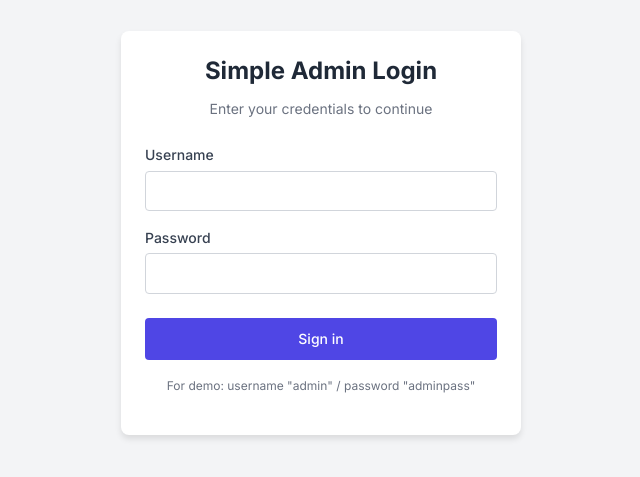
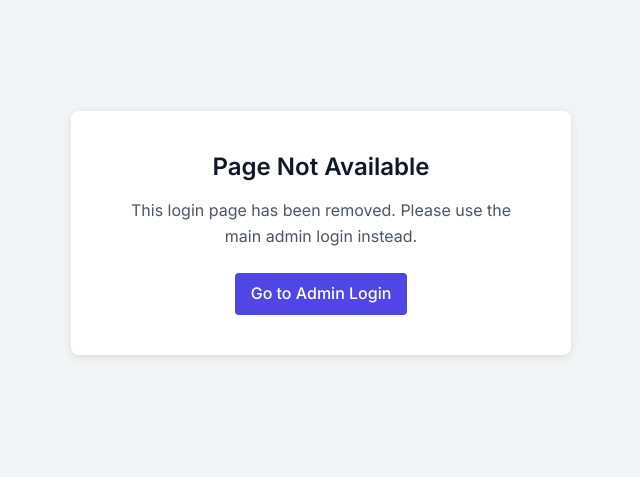
Before and after one commit to herculeanfit1/AIStudyPlans, a Next.js app: page /admin-simple/login in a window 1280 px wide. Shown: the part 167-644 px from the top of the page, without its empty margins (319-959 px from the left). Built offline with nearby package versions, Linux system fonts and the light colour scheme.

Commit message:
fix: improve admin page and remove sensitive information from admin-simple

```diff
--- a/app/admin-simple/login/page.tsx
+++ b/app/admin-simple/login/page.tsx
@@ -1,143 +1,41 @@
-'use client';
-
-import React, { useState } from 'react';
-import { useRouter } from 'next/navigation';
-
-export default function AdminLoginSimple() {
-  const router = useRouter();
-  const [username, setUsername] = useState('');
-  const [password, setPassword] = useState('');
-  const [error, setError] = useState('');
-
-  const handleSubmit = (e: React.FormEvent) => {
-    e.preventDefault();
-    console.log('Login attempt with:', username);
-
-    if (username === 'admin' && password === 'adminpass') {
-      try {
-        localStorage.setItem('isAdmin', 'true');
-        router.push('/admin-simple');
-      } catch (err) {
-        console.error('Login error:', err);
-        setError('Browser storage error. Please enable cookies.');
-      }
-    } else {
-      setError('Invalid username or password');
-    }
-  };
-
+export default function AdminSimpleLoginPage() {
   return (
     <div style={{
-      minHeight: '100vh',
       display: 'flex',
+      justifyContent: 'center',
       alignItems: 'center',
-      justifyContent: 'center',
+      height: '100vh',
       backgroundColor: '#f3f4f6',
-      padding: '16px'
+      padding: '20px'
     }}>
       <div style={{
-        maxWidth: '400px',
-        width: '100%',
+        maxWidth: '500px',
+        textAlign: 'center',
+        padding: '40px',
         backgroundColor: 'white',
         borderRadius: '8px',
-        padding: '24px',
-        boxShadow: '0 4px 6px rgba(0, 0, 0, 0.1)'
+        boxShadow: '0 2px 10px rgba(0, 0, 0, 0.1)'
       }}>
-        <div style={{ textAlign: 'center', marginBottom: '24px' }}>
-          <h1 style={{ fontSize: '24px', fontWeight: 'bold', color: '#1f2937' }}>
-            Simple Admin Login
+        <h1 style={{ fontSize: '24px', marginBottom: '16px', color: '#111827' }}>
+          Page Not Available
         </h1>
-          <p style={{ fontSize: '14px', color: '#6b7280' }}>
-            Enter your credentials to continue
+        <p style={{ color: '#4b5563', marginBottom: '24px' }}>
+          This login page has been removed. Please use the main admin login instead.
         </p>
-        </div>
-
-        {error && (
-          <div style={{
-            backgroundColor: '#fee2e2',
-            borderLeft: '4px solid #ef4444',
-            padding: '8px 12px',
-            marginBottom: '16px',
-            borderRadius: '4px'
-          }}>
-            <p style={{ fontSize: '14px', color: '#b91c1c' }}>{error}</p>
-          </div>
-        )}
-
-        <form onSubmit={handleSubmit}>
-          <div style={{ marginBottom: '16px' }}>
-            <label htmlFor="username" style={{
-              display: 'block',
-              fontSize: '14px',
-              fontWeight: '500',
-              marginBottom: '4px',
-              color: '#374151'
-            }}>
-              Username
-            </label>
-            <input
-              id="username"
-              type="text"
-              value={username}
-              onChange={(e) => setUsername(e.target.value)}
+        <a
+          href="/admin/login"
           style={{
-                width: '100%',
-                padding: '8px 12px',
-                border: '1px solid #d1d5db',
-                borderRadius: '4px',
-                fontSize: '14px'
-              }}
-              required
-            />
-          </div>
-
-          <div style={{ marginBottom: '24px' }}>
-            <label htmlFor="password" style={{
-              display: 'block',
-              fontSize: '14px',
-              fontWeight: '500',
-              marginBottom: '4px',
-              color: '#374151'
-            }}>
-              Password
-            </label>
-            <input
-              id="password"
-              type="password"
-              value={password}
-              onChange={(e) => setPassword(e.target.value)}
-              style={{
-                width: '100%',
-                padding: '8px 12px',
-                border: '1px solid #d1d5db',
-                borderRadius: '4px',
-                fontSize: '14px'
-              }}
-              required
-            />
-          </div>
-
-          <button
-            type="submit"
-            style={{
-              width: '100%',
-              padding: '10px 16px',
+            display: 'inline-block',
+            padding: '8px 16px',
             backgroundColor: '#4f46e5',
             color: 'white',
-              border: 'none',
             borderRadius: '4px',
-              fontSize: '14px',
-              fontWeight: '500',
-              cursor: 'pointer'
+            textDecoration: 'none',
+            fontWeight: '500'
           }}
         >
-            Sign in
-          </button>
-
-          <div style={{ textAlign: 'center', marginTop: '16px', fontSize: '12px', color: '#6b7280' }}>
-            <p>For demo: username "admin" / password "adminpass"</p>
-          </div>
-        </form>
+          Go to Admin Login
+        </a>
       </div>
     </div>
   );
--- a/app/admin-simple/page.tsx
+++ b/app/admin-simple/page.tsx
@@ -1,167 +1,41 @@
-'use client';
-
-import React, { useEffect, useState } from 'react';
-import { useRouter } from 'next/navigation';
-
-export default function AdminDashboardSimple() {
-  const router = useRouter();
-  const [isAuthenticated, setIsAuthenticated] = useState(false);
-  const [isLoading, setIsLoading] = useState(true);
-
-  useEffect(() => {
-    // Check if user is authenticated
-    try {
-      const isAdmin = localStorage.getItem('isAdmin') === 'true';
-      console.log('Auth check result:', isAdmin);
-
-      if (!isAdmin) {
-        router.push('/admin-simple/login');
-      } else {
-        setIsAuthenticated(true);
-      }
-    } catch (err) {
-      console.error('Auth check error:', err);
-      router.push('/admin-simple/login');
-    } finally {
-      setIsLoading(false);
-    }
-  }, [router]);
-
-  const handleLogout = () => {
-    try {
-      localStorage.removeItem('isAdmin');
-    } catch (err) {
-      console.error('Logout error:', err);
-    }
-    router.push('/admin-simple/login');
-  };
-
-  if (isLoading) {
-    return (
+export default function AdminSimplePage() {
+  return (
+    <div style={{
+      display: 'flex',
+      justifyContent: 'center',
+      alignItems: 'center',
+      height: '100vh',
+      backgroundColor: '#f3f4f6',
+      padding: '20px'
+    }}>
       <div style={{
-        minHeight: '100vh',
-        display: 'flex',
-        alignItems: 'center',
-        justifyContent: 'center',
-        backgroundColor: '#f3f4f6'
+        maxWidth: '500px',
+        textAlign: 'center',
+        padding: '40px',
+        backgroundColor: 'white',
+        borderRadius: '8px',
+        boxShadow: '0 2px 10px rgba(0, 0, 0, 0.1)'
       }}>
-        <div style={{ textAlign: 'center' }}>
-          <div style={{
-            width: '40px',
-            height: '40px',
-            border: '3px solid #e5e7eb',
-            borderTopColor: '#4f46e5',
-            borderRadius: '50%',
-            margin: '0 auto',
-            animation: 'spin 1s linear infinite'
-          }}></div>
-          <p style={{ marginTop: '16px', color: '#6b7280' }}>Loading...</p>
-          <style jsx global>{`
-            @keyframes spin {
-              to { transform: rotate(360deg); }
-            }
-          `}</style>
-        </div>
-      </div>
-    );
-  }
-
-  if (!isAuthenticated) {
-    return null;
-  }
-
-  return (
-    <div style={{ padding: '32px' }}>
-      <div style={{
-        maxWidth: '1200px',
-        margin: '0 auto'
-      }}>
-        <div style={{
-          display: 'flex',
-          justifyContent: 'space-between',
-          alignItems: 'center',
-          marginBottom: '32px'
-        }}>
-          <h1 style={{
-            fontSize: '24px',
-            fontWeight: 'bold',
-            color: '#111827'
-          }}>
-            Simple Admin Dashboard
-          </h1>
-
-          <button
-            onClick={handleLogout}
-            style={{
-              padding: '8px 16px',
-              backgroundColor: '#ef4444',
-              color: 'white',
-              border: 'none',
-              borderRadius: '4px',
-              fontSize: '14px',
-              cursor: 'pointer'
-            }}
-          >
-            Logout
-          </button>
-        </div>
-
-        <div style={{
-          backgroundColor: 'white',
-          borderRadius: '8px',
-          padding: '24px',
-          boxShadow: '0 1px 3px rgba(0, 0, 0, 0.1)'
-        }}>
-          <h2 style={{
-            fontSize: '18px',
-            fontWeight: '500',
-            color: '#374151',
-            marginBottom: '16px'
-          }}>
-            Welcome to the Admin Dashboard
-          </h2>
-
-          <p style={{ color: '#4b5563', marginBottom: '16px' }}>
-            This is a simplified version of the admin dashboard with no dependencies on Tailwind or other UI libraries.
-          </p>
-
-          <div style={{
-            display: 'grid',
-            gridTemplateColumns: 'repeat(auto-fit, minmax(200px, 1fr))',
-            gap: '16px',
-            marginTop: '24px'
-          }}>
-            <div style={{
-              backgroundColor: '#f3f4f6',
-              padding: '16px',
-              borderRadius: '8px',
-              textAlign: 'center'
-            }}>
-              <div style={{ fontSize: '24px', fontWeight: 'bold', color: '#111827' }}>245</div>
-              <div style={{ fontSize: '14px', color: '#6b7280' }}>Total Users</div>
-            </div>
-
-            <div style={{
-              backgroundColor: '#f3f4f6',
-              padding: '16px',
-              borderRadius: '8px',
-              textAlign: 'center'
-            }}>
-              <div style={{ fontSize: '24px', fontWeight: 'bold', color: '#111827' }}>128</div>
-              <div style={{ fontSize: '14px', color: '#6b7280' }}>Total Feedback</div>
-            </div>
-
-            <div style={{
-              backgroundColor: '#f3f4f6',
-              padding: '16px',
-              borderRadius: '8px',
-              textAlign: 'center'
-            }}>
-              <div style={{ fontSize: '24px', fontWeight: 'bold', color: '#111827' }}>4.2</div>
-              <div style={{ fontSize: '14px', color: '#6b7280' }}>Average Rating</div>
-            </div>
-          </div>
-        </div>
+        <h1 style={{ fontSize: '24px', marginBottom: '16px', color: '#111827' }}>
+          Page Not Available
+        </h1>
+        <p style={{ color: '#4b5563', marginBottom: '24px' }}>
+          This page has been removed. Please use the main admin dashboard instead.
+        </p>
+        <a
+          href="/admin"
+          style={{
+            display: 'inline-block',
+            padding: '8px 16px',
+            backgroundColor: '#4f46e5',
+            color: 'white',
+            borderRadius: '4px',
+            textDecoration: 'none',
+            fontWeight: '500'
+          }}
+        >
+          Go to Admin Dashboard
+        </a>
       </div>
     </div>
   );
```
Also changed, not shown: app/admin/page.tsx (+36 -2 lines). Lines whose indentation alone changed are shown as unchanged.
